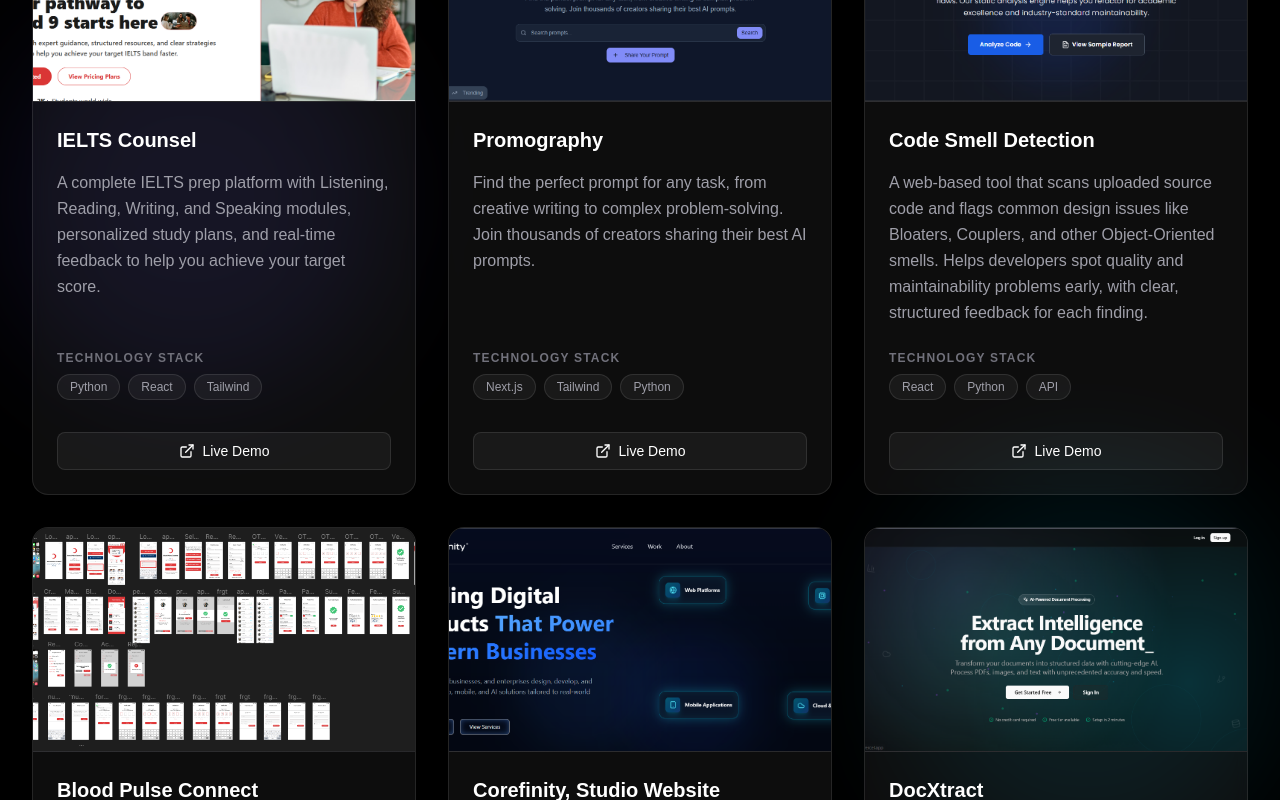
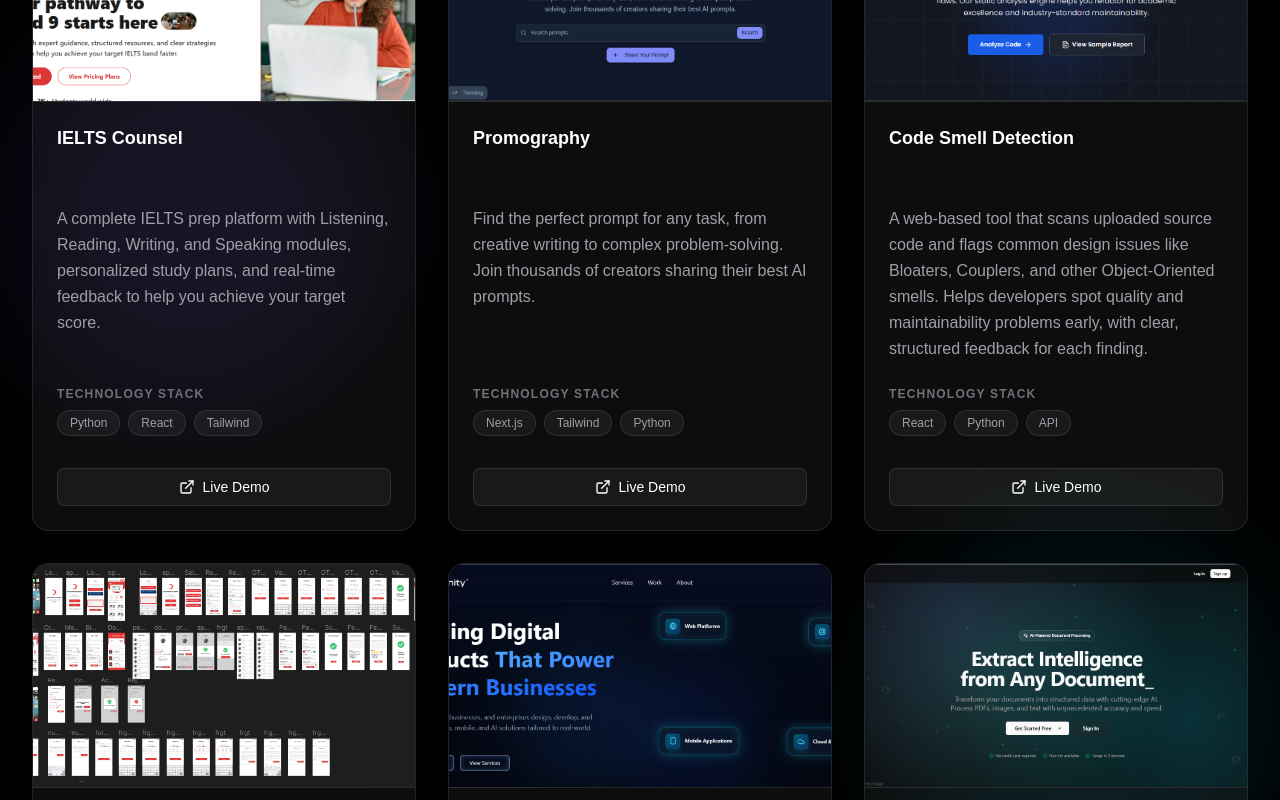
Before and after one commit to muhassannaeem/mu-hassan-naeem-portfolio, a Next.js app: page / in a window 1280 px wide. Shown: the part 2980-3780 px from the top of the page. Built offline with nearby package versions, Linux system fonts and the light colour scheme.

Commit message:
Standardize project card headings

```diff
--- a/src/components/sections/ProjectCard.tsx
+++ b/src/components/sections/ProjectCard.tsx
@@ -41,11 +41,13 @@
       </div>
 
       <div className="flex flex-col gap-4 p-6 flex-grow">
-        <div>
-          <h3 className="text-lg md:text-xl font-bold text-white">{project.title}</h3>
+        <div className="min-h-[3.5rem] md:min-h-[4rem] flex items-start">
+          <h3 className="text-base md:text-lg font-semibold leading-snug text-white">
+            {project.title}
+          </h3>
         </div>
 
-        <p className="text-sm md:text-base text-zinc-400 leading-relaxed flex-grow">
+        <p className="text-sm md:text-base text-zinc-400 leading-relaxed flex-grow min-h-[4.5rem] md:min-h-[5rem]">
           {project.description}
         </p>
 
```
